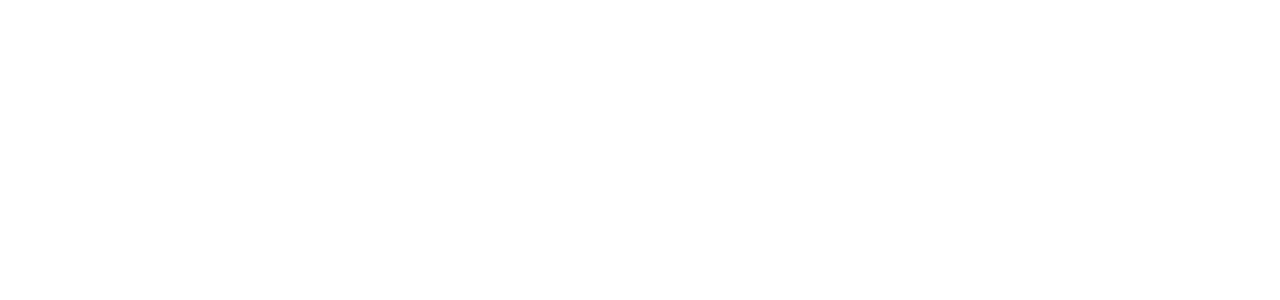
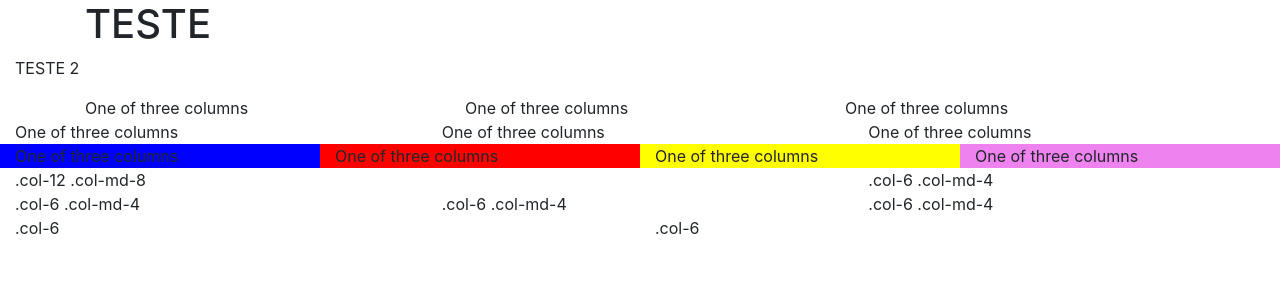
Before and after one commit to GregMasterBr/larsaovicentedepaula.com.br, a PHP site: page / in a window 1280 px wide. Before the commit the part shown is empty. Shown: the top 300 px of the page. Run offline with PHP 8.4, Linux system fonts and the light colour scheme; some libraries are stand-ins or nearby versions.

Commit message:
Testes com o uso do bootstrap

```diff
--- a/index.html
+++ b/index.html
@@ -2,14 +2,95 @@
 <html lang="pt-br">
 	<head>
 		<meta charset="utf-8" />
+		<meta name="viewport" content="width=device-width, initial-scale=1, shrink-to-fit=no">
 		<title>Lar São Vicente de Paula::Sorocaba</title>
 		<meta name="description" content="Informações sobre o lar São Vicente de Paula da cidade de Sorocaba" />
 	    <meta name="author" content="Anne, Gregório, Luan, Tamires" />
 	    <meta name="keywords" content="Velhinhos, Lar Sâo Vicente de Paula, Social, Idosos, Sorocaba, Maior idade" />
 		<link rel="icon" type="image/png" href="favicon.png" />
+		<link rel="stylesheet" href="https://maxcdn.bootstrapcdn.com/bootstrap/4.0.0/css/bootstrap.min.css" integrity="sha384-Gn5384xqQ1aoWXA+058RXPxPg6fy4IWvTNh0E263XmFcJlSAwiGgFAW/dAiS6JXm" crossorigin="anonymous">
+
 		<link rel="stylesheet" type="text/css" href="css/estilo.css" />
 	</head>
 <body>
+	<div class="container">
+  		<!-- Content here -->
+  		<h1>TESTE</h1>
+	</div>
+	<div class="container-fluid">
+  		<p>TESTE 2</p>
+	</div>
+	<div class="container">
+	  <div class="row">
+	    <div class="col-sm">
+	      One of three columns
+	    </div>
+	    <div class="col-sm">
+	      One of three columns
+	    </div>
+	    <div class="col-sm">
+	      One of three columns
+	    </div>
+	  </div>
+	</div>
 
+	<div class="container-fluid">
+	  <div class="row">
+	    <div class="col-sm">
+	      One of three columns
+	    </div>
+	    <div class="col-sm">
+	      One of three columns
+	    </div>
+	    <div class="col-sm">
+	      One of three columns
+	    </div>
+	  </div>
+	</div>
+
+
+
+	<div class="container-fluid">
+	  <div class="row " >
+	    <div class="col  col-12 col-sm-4  col-md-3 " style="background: blue;">
+	      One of three columns
+	    </div>
+	    <div class="col  col-12  col-sm-4  col-md-3 " style="background: red;">
+	      One of three columns
+	    </div>
+	    <div class="col   col-6  col-sm-3 col-md-3" style="background: yellow;">
+	      One of three columns
+	    </div>
+	    <div class="col  col-6  col-sm-1  col-md-3" style="background: violet;">
+	      One of three columns
+	    </div>
+	  </div>
+	</div>
+
+
+<div class="container-fluid">
+	<!-- Stack the columns on mobile by making one full-width and the other half-width -->
+<div class="row">
+  <div class="col-12 col-md-8">.col-12 .col-md-8</div>
+  <div class="col-6 col-md-4">.col-6 .col-md-4</div>
+</div>
+
+<!-- Columns start at 50% wide on mobile and bump up to 33.3% wide on desktop -->
+<div class="row">
+  <div class="col-6 col-md-4">.col-6 .col-md-4</div>
+  <div class="col-6 col-md-4">.col-6 .col-md-4</div>
+  <div class="col-6 col-md-4">.col-6 .col-md-4</div>
+</div>
+
+<!-- Columns are always 50% wide, on mobile and desktop -->
+<div class="row">
+  <div class="col-6">.col-6</div>
+  <div class="col-6">.col-6</div>
+</div>
+</div>
+<script src="https://code.jquery.com/jquery-3.2.1.slim.min.js" integrity="sha384-KJ3o2DKtIkvYIK3UENzmM7KCkRr/rE9/Qpg6aAZGJwFDMVNA/GpGFF93hXpG5KkN" crossorigin="anonymous"></script>
+<script src="https://cdnjs.cloudflare.com/ajax/libs/popper.js/1.12.9/umd/popper.min.js" integrity="sha384-ApNbgh9B+Y1QKtv3Rn7W3mgPxhU9K/ScQsAP7hUibX39j7fakFPskvXusvfa0b4Q" crossorigin="anonymous"></script>
+<script src="https://maxcdn.bootstrapcdn.com/bootstrap/4.0.0/js/bootstrap.min.js" integrity="sha384-JZR6Spejh4U02d8jOt6vLEHfe/JQGiRRSQQxSfFWpi1MquVdAyjUar5+76PVCmYl" crossorigin="anonymous"></script>
 </body>
+
 </html>
```
Also changed, not shown: css/estilo.css (+15 -0 lines).
